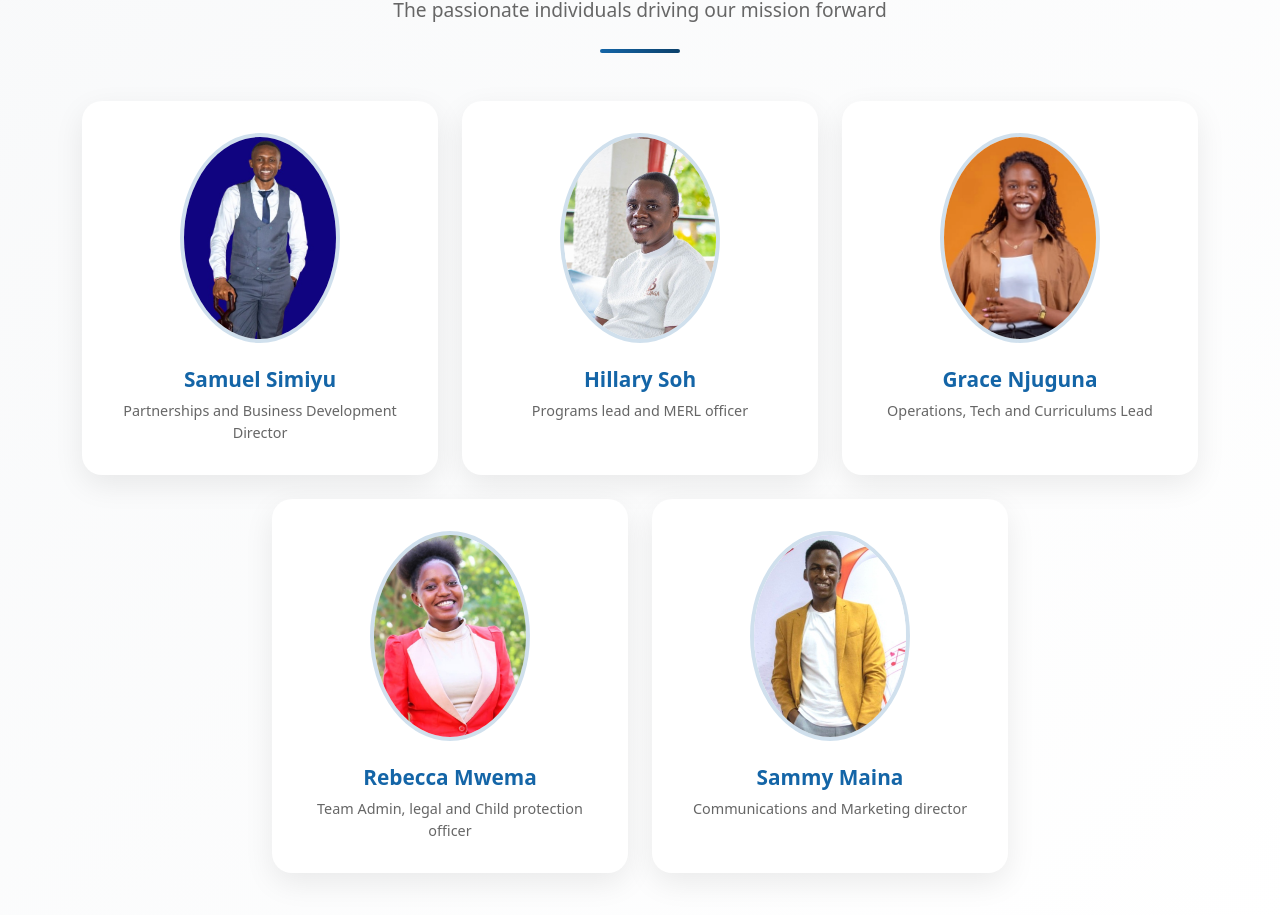
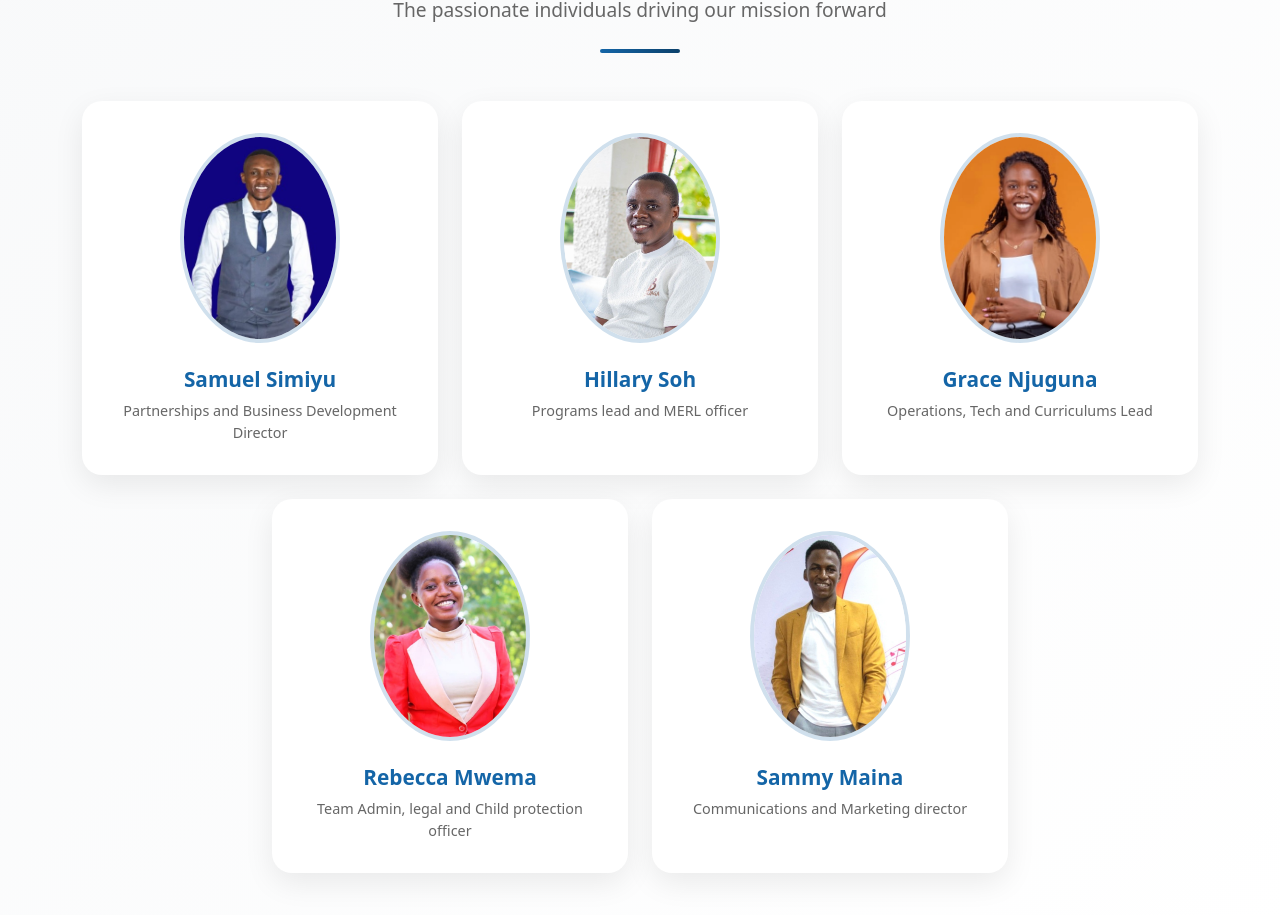
Before and after one commit to SherryNjuguna/Apexcel, a Vue app: page /about in a window 1280 px wide. Shown: the part 2573-3488 px from the top of the page. Built offline with nearby package versions, Linux system fonts and the light colour scheme.

Commit message:
modified the Ayana program

```diff
--- a/src/views/About.vue
+++ b/src/views/About.vue
@@ -207,7 +207,7 @@ export default {
         {
           name: "Samuel Simiyu",
           role: "Partnerships and Business Development Director",
-          photo: "/samvictor1.jpg"
+          photo: "/samvictor1 (1).jpg"
         },
         {
           name: "Hillary Soh",
```
Also changed, not shown: public/samvictor1 (1).jpg (added).
